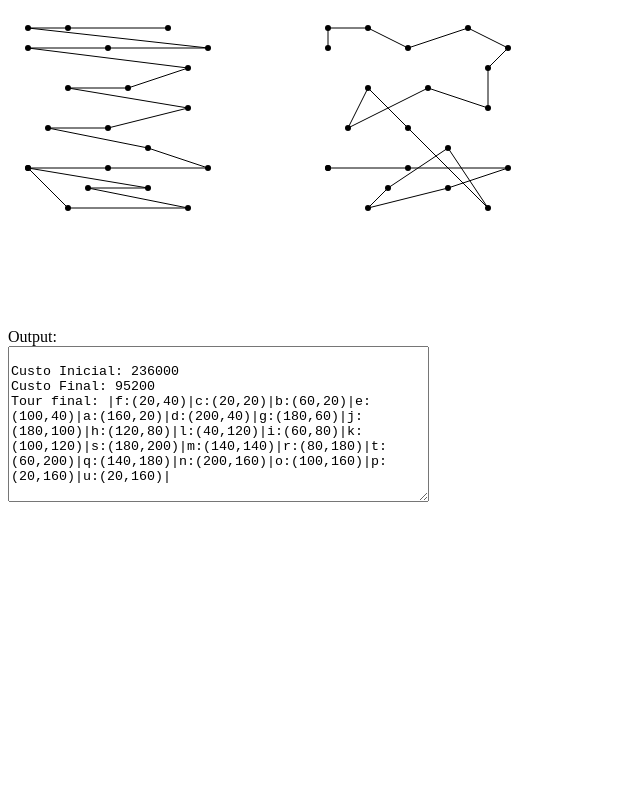
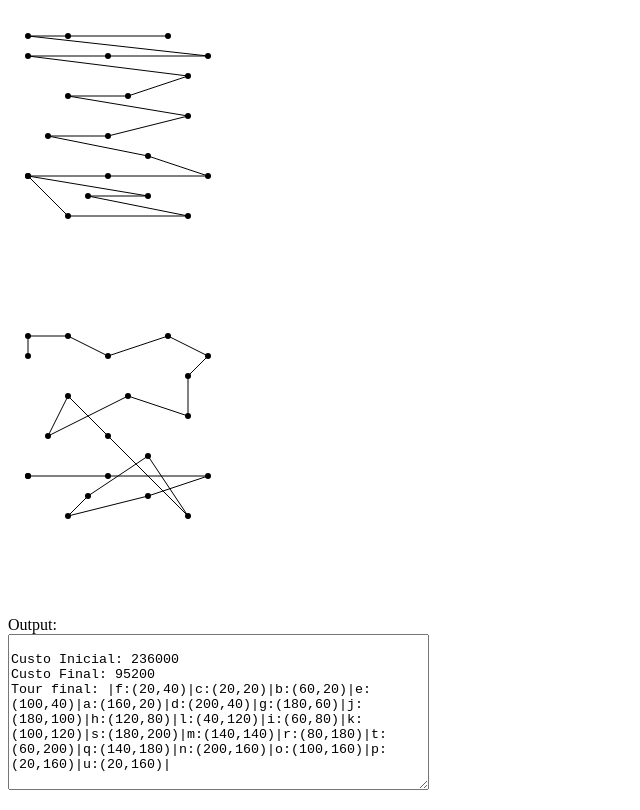
Before and after one commit to ohvitorino/LK-Heuristic-TSP, a plain HTML site: page index.html in a window 1280 px wide. Shown: the whole page, without its empty margins (0-640 px from the left). Drawn offline with nearby package versions, Linux system fonts and the light colour scheme.

Commit message:
Place solution under initial path.

```diff
--- a/index.html
+++ b/index.html
@@ -3,6 +3,12 @@
 <head>
     <meta charset="UTF-8">
     <title>Lin Kernighan TSP</title>
+    <style media="screen">
+      .target > canvas {
+        float: left;
+        clear: both;
+      }
+    </style>
 </head>
 <body>
 
```
Also changed, not shown: linKernighan.js (line endings or trailing spaces).
